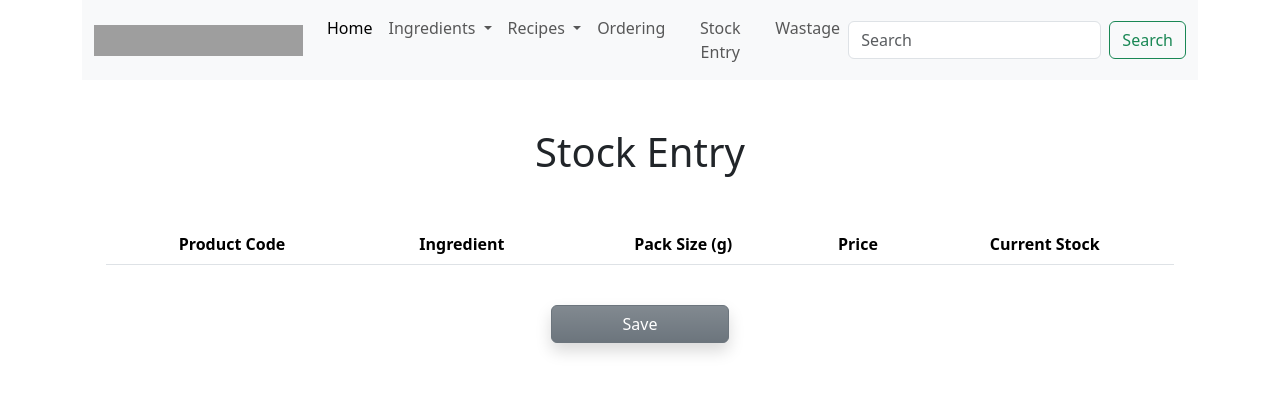
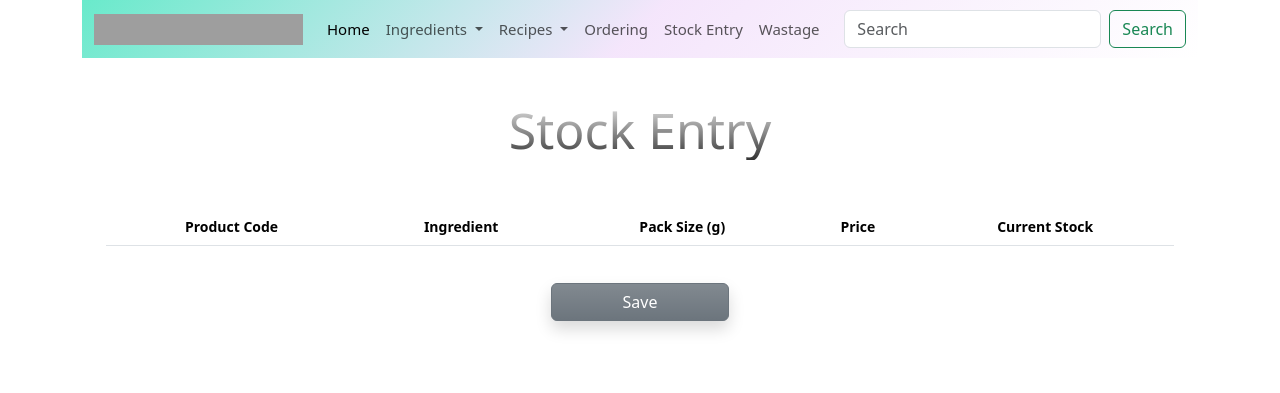
Before and after one commit to siwhelan/stockControl, a Django app: page /stock_entry/ in a window 1280 px wide. Shown: the top 393 px of the page. Run offline with Django 4.2, Linux system fonts and the light colour scheme; data that the repository does not hold is empty; grey boxes are pictures that could not be loaded.

Commit message:
Added css

```diff
--- a/stockControl/stockControl/settings.py
+++ b/stockControl/stockControl/settings.py
@@ -116,7 +116,10 @@ USE_TZ = True
 # Static files (CSS, JavaScript, Images)
 # https://docs.djangoproject.com/en/4.1/howto/static-files/
 
-STATIC_URL = "static/"
+STATIC_URL = '/static/'
+STATICFILES_DIRS = [
+    BASE_DIR / "stockWebApp" / "templates" / "static",
+]
 
 # Default primary key field type
 # https://docs.djangoproject.com/en/4.1/ref/settings/#default-auto-field
--- a/stockControl/stockWebApp/templates/base.html
+++ b/stockControl/stockWebApp/templates/base.html
@@ -1,14 +1,9 @@
 <!-- base.html -->
+{% load static %}
 <!DOCTYPE html>
 <html>
   <head>
     <title>{% block title %}{% endblock %}</title>
-  </head>
-  <body>
-    {% include 'navbar.html' %}
-    <div class="container">
-      {% block content %}{% endblock %}
-    </div>
     <script
       src="https://cdn.jsdelivr.net/npm/bootstrap@5.3.0-alpha1/dist/js/bootstrap.bundle.min.js"
       integrity="sha384-S/w/KenE4FfetP28nYmS/wc+XQ29JdFxijomvQ+6UW8RgNl6/qzAN6D+ewqndW/y"
@@ -19,5 +14,16 @@
       integrity="sha384-AF7Vbuh0tnFjIoGS8zxn2xOZIwzYZKR5f5L5ObX9l9dGpTH4W4ghvM4+qlpHWvaM"
       crossorigin="anonymous"
     ></script>
+    <link
+      rel="stylesheet"
+      type="text/css"
+      href="{% static 'css/custom.css' %}"
+    />
+  </head>
+  <body>
+    {% include 'navbar.html' %}
+    <div class="container">
+      {% block content %}{% endblock %}
+    </div>
   </body>
 </html>
--- a/stockControl/stockWebApp/templates/navbar.html
+++ b/stockControl/stockWebApp/templates/navbar.html
@@ -1,3 +1,4 @@
+{% load static %}
 <!doctype html>
 <html lang="en">
   <head>
@@ -5,12 +6,13 @@
     <meta name="viewport" content="width=device-width, initial-scale=1">
     <link href="https://cdn.jsdelivr.net/npm/bootstrap@5.3.0-alpha1/dist/css/bootstrap.min.css" rel="stylesheet" integrity="sha384-GLhlTQ8iRABdZLl6O3oVMWSktQOp6b7In1Zl3/Jr59b6EGGoI1aFkw7cmDA6j6gD" crossorigin="anonymous">
     <script src="https://cdn.jsdelivr.net/npm/bootstrap@5.3.0-alpha1/dist/js/bootstrap.bundle.min.js" integrity="sha384-w76AqPfDkMBDXo30jS1Sgez6pr3x5MlQ1ZAGC+nuZB+EYdgRZgiwxhTBTkF7CXvN" crossorigin="anonymous"></script>
+    <link rel="stylesheet" type="text/css" href="{% static 'css/custom.css' %}" />
     <title>Stock Control</title>
   </head>
   <body>
     <div class="container">
       <div class="col text-center">
-        <nav class="navbar navbar-expand-lg bg-body-tertiary">
+        <nav class="navbar navbar-expand-lg bg-custom-2">
           <div class="container-fluid">
             <a class="navbar-brand" href="{% url 'home' %}">
               <img src="https://i.imgur.com/G8FIu6e.jpg" alt="My Image" height="31" width="209">
@@ -55,7 +57,7 @@
                   <a class="nav-link" href="#">Ordering</a>
                 </li>
                 <li class="nav-item">
-                  <a class="nav-link" href="{% url 'stocktake' %}">Stock Entry</a>
+                  <a class="nav-link" href="{% url 'save_stock_entry' %}">Stock Entry</a>
                 </li>
                 <li class="nav-item">
                   <a class="nav-link" href="#">Wastage</a>
--- a/stockControl/stockWebApp/templates/recipe_card.html
+++ b/stockControl/stockWebApp/templates/recipe_card.html
@@ -6,7 +6,7 @@
 </style>
 <br />
 <br />
-<h1>Recipes:</h1>
+<h1>Recipes</h1>
 <br />
 <br />
 <div class="container">
--- /dev/null
+++ b/stockControl/stockWebApp/templates/static/css/custom.css
@@ -0,0 +1,50 @@
+body {
+  font-size: 14px;
+}
+
+h1,
+h2,
+h3,
+h4,
+h5,
+h6 {
+  font-size: inherit;
+}
+
+.navbar.bg-custom-2 {
+  background-image: linear-gradient(
+    -225deg,
+    rgba(105, 234, 203, 1) 0%,
+    rgba(234, 204, 248, 0.5) 50%,
+    rgba(102, 84, 241, 0) 100%
+  );
+}
+
+.navbar {
+  font-size: 15px;
+}
+
+h1 {
+  font-size: 50px;
+  background: -webkit-linear-gradient(#eee, #333);
+  -webkit-background-clip: text;
+  -webkit-text-fill-color: transparent;
+}
+
+table td,
+table th {
+  font-size: 14px;
+}
+
+table tbody tr td {
+  vertical-align: middle;
+}
+
+.btn.bg-gradient-primary {
+  background-image: linear-gradient(
+    -225deg,
+    rgba(105, 234, 203, 1) 0%,
+    rgba(234, 204, 248, 0.5) 50%,
+    rgba(102, 84, 241, 0) 100%
+  );
+}
--- a/stockControl/stockWebApp/templates/stocktake.html
+++ b/stockControl/stockWebApp/templates/stock_entry.html
@@ -31,16 +31,17 @@
           {% for ingredient in ingredients %}
           <tr>
             <td>{{ ingredient.product_code }}</td>
-            <td>{{ ingredient.ingredient }}</td>
+            <td>{{ ingredient.ingredient|title }}</td>
             <td>{{ ingredient.pack_size }}</td>
             <td>{{ ingredient.price_per_pack }}</td>
-            <td>{{ ingredient.amount|floatformat:1 }}</td>
+            <td>{{ ingredient.amount }}</td>
             <td>
               <input
                 type="number"
                 class="form-control-sm"
                 placeholder="Enter quantity"
                 name="ingredient_{{ ingredient.product_code }}"
+                step="0.01"
               />
             </td>
           </tr>
--- a/stockControl/stockWebApp/urls.py
+++ b/stockControl/stockWebApp/urls.py
@@ -4,7 +4,6 @@ from . import views
 urlpatterns = [
     path('', views.home, name='home'),
     path('ingredients/view/', views.view_ingredients, name='view_ingredients'),
-    path('stocktake/', views.stocktake, name='stocktake'),
     path('recipes/view/', views.view_recipe, name="view_recipe"),
     path('ingredients/new/', views.add_new_ingredient, name="add_new_ingredient"),
     path('stock_entry/', views.save_stock_entry, name="save_stock_entry"),
--- a/stockControl/stockWebApp/views.py
+++ b/stockControl/stockWebApp/views.py
@@ -40,7 +40,7 @@ def view_ingredients(request):
     return render(request, 'view_all_ing.html', {'ingredients': capitalized_ingredients})
 
 
-def stocktake(request):
+def stock_entry(request):
 
     # Connect to the MongoDB database
     client = pymongo.MongoClient("mongodb://localhost:27017/")
@@ -61,14 +61,14 @@ def stocktake(request):
             ingredient['price_per_pack'])
         pack_size = ingredient['pack_size']
         # Round each pack size to 2 decimal places if float
-        if int(pack_size) == pack_size:
+        if float(pack_size) == pack_size:
             pack_size = "{:.0f}".format(pack_size)
         else:
             pack_size = "{:.2f}".format(pack_size)
         ingredient['pack_size'] = pack_size
         # Format the amount field in the same way as pack_size
         amount = ingredient['amount']
-        if int(amount) == amount:
+        if (amount) == amount:
             amount = "{:.0f}".format(amount)
         else:
             amount = "{:.2f}".format(amount)
@@ -77,7 +77,7 @@ def stocktake(request):
         capitalized_ingredients.append(ingredient)
 
     # Render the "index.html" template with the capitalized ingredients
-    return render(request, 'stocktake.html', {'ingredients': capitalized_ingredients})
+    return render(request, 'stock_entry.html', {'ingredients': capitalized_ingredients})
 
 
 # View Home Page (currently navbar only)
@@ -127,7 +127,8 @@ def save_stock_entry(request):
         for key, value in request.POST.items():
             if key.startswith("ingredient_") and value != "":
                 product_code = key.split("_")[1]
-                amount = int(value)
+                # convert to float and remove commas
+                amount = float(value.replace(",", ""))
 
                 # Update MongoDB document
                 ingredients.update_one(
@@ -138,10 +139,10 @@ def save_stock_entry(request):
         # Render success message in the same template
         message = "Stock entry saved successfully."
         ingredients = ingredients.find()
-        return render(request, "stocktake.html", {"ingredients": ingredients, "message": message})
+        return render(request, "stock_entry.html", {"ingredients": ingredients, "message": message})
     else:
         # Render form page
         client = MongoClient('mongodb://localhost:27017/')
         db = client['stock_control']
         ingredients = db['ingredients'].find()
-        return render(request, "stocktake.html", {"ingredients": ingredients})
+        return render(request, "stock_entry.html", {"ingredients": ingredients})
```
Also changed, not shown: stock_take.py (deleted, +0 -34 lines).
